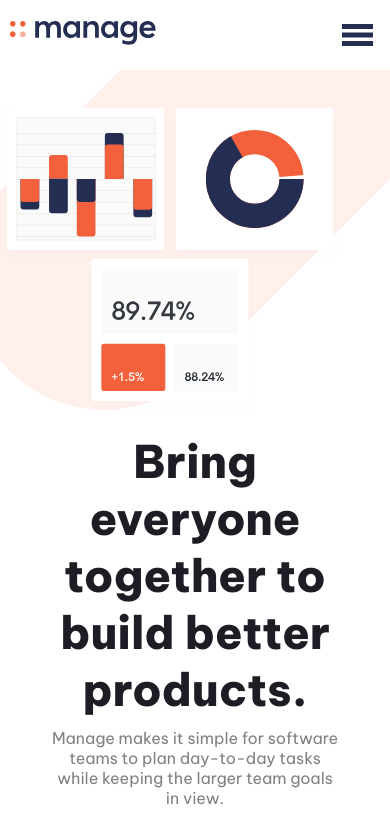
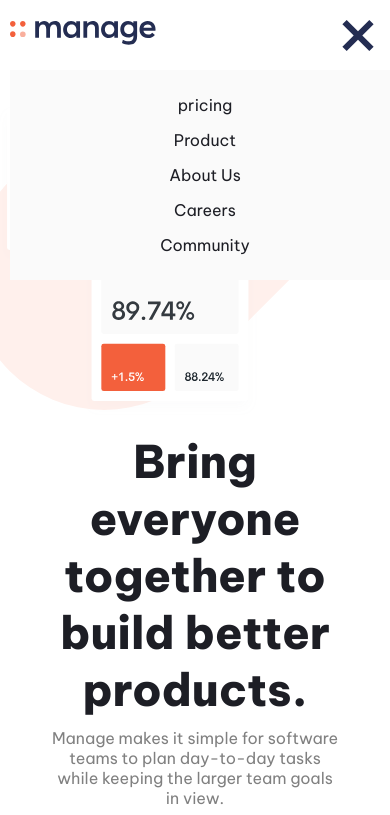
Before and after one commit to Haytam-DEV05/manage-landing-page, a plain HTML site: page index.html in a window 390 px wide. Both pictures are taken after a click on the picture 357 px from the left and 34 px from the top of the page. Shown: the top 815 px of the page. Drawn offline with Linux system fonts and the light colour scheme; files whose address does not match are found by name.

Commit message:
make the nabar for mobile menu and also make an animation

```diff
--- a/index.html
+++ b/index.html
@@ -29,9 +29,10 @@
           <img
             src="images/icon-hamburger.svg"
             alt="icon-hamburger"
+            id="hamburger"
             class="active"
           />
-          <img src="images/icon-close.svg" alt="icon-close" />
+          <img src="images/icon-close.svg" alt="icon-close" id="close" />
         </div>
       </nav>
       <section id="home" class="container fade-In">
--- a/main.js
+++ b/main.js
@@ -19,3 +19,15 @@ boxes.forEach((box, index) => {
   box.style.transitionDelay = `${index * 0.2}s`
   observer.observe(box)
 })
+
+// TOGGLE MENU =>
+const navbarHome = document.querySelector('.navbar-home')
+const hamburger = document.querySelector('#hamburger')
+const close = document.querySelector('#close')
+const ul = document.querySelector('#header .navbar ul')
+
+navbarHome.addEventListener('click', () => {
+  hamburger.classList.toggle('active')
+  close.classList.toggle('active')
+  ul.classList.toggle('active')
+})
--- a/style.css
+++ b/style.css
@@ -104,6 +104,11 @@ section {
 #header .navbar ul li a {
     margin: 0 10px;
     color: var(--primary-Gray);
+    transition: .4s;
+}
+
+#header .navbar ul li a:hover {
+    color: var(--primary-Orange);
 }
 
 
@@ -121,6 +126,38 @@ section {
 
     #header .navbar .navbar-home img.active {
         display: block;
+    }
+
+    #header .navbar .navbar-home img:last-child.active {
+        animation: rotate .4s ease-in-out forwards;
+    }
+
+    @keyframes rotate {
+        from {
+            opacity: 0.4;
+            transform: rotate(180deg);
+        }
+
+        to {
+            opacity: 1;
+            transform: rotate(0deg);
+        }
+    }
+
+    #header .navbar ul.active {
+        display: block;
+        position: absolute;
+        width: 100%;
+        background-color: var(--secondary-Gray);
+        top: 70px;
+        z-index: 10;
+        text-align: center;
+        padding: 10px 0;
+        animation: fade-In 1s forwards ease-in-out;
+    }
+
+    #header .navbar ul.active li {
+        margin: 15px 0;
     }
 }
 
```
